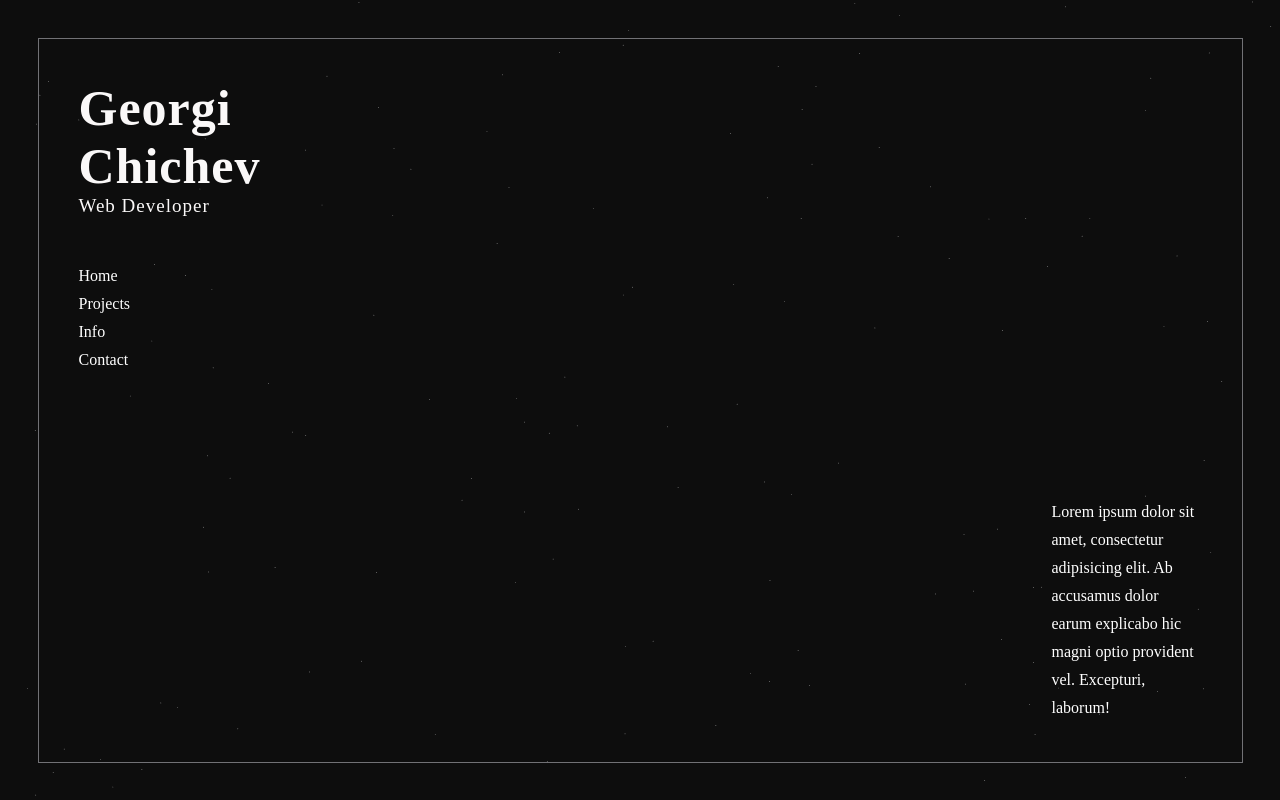
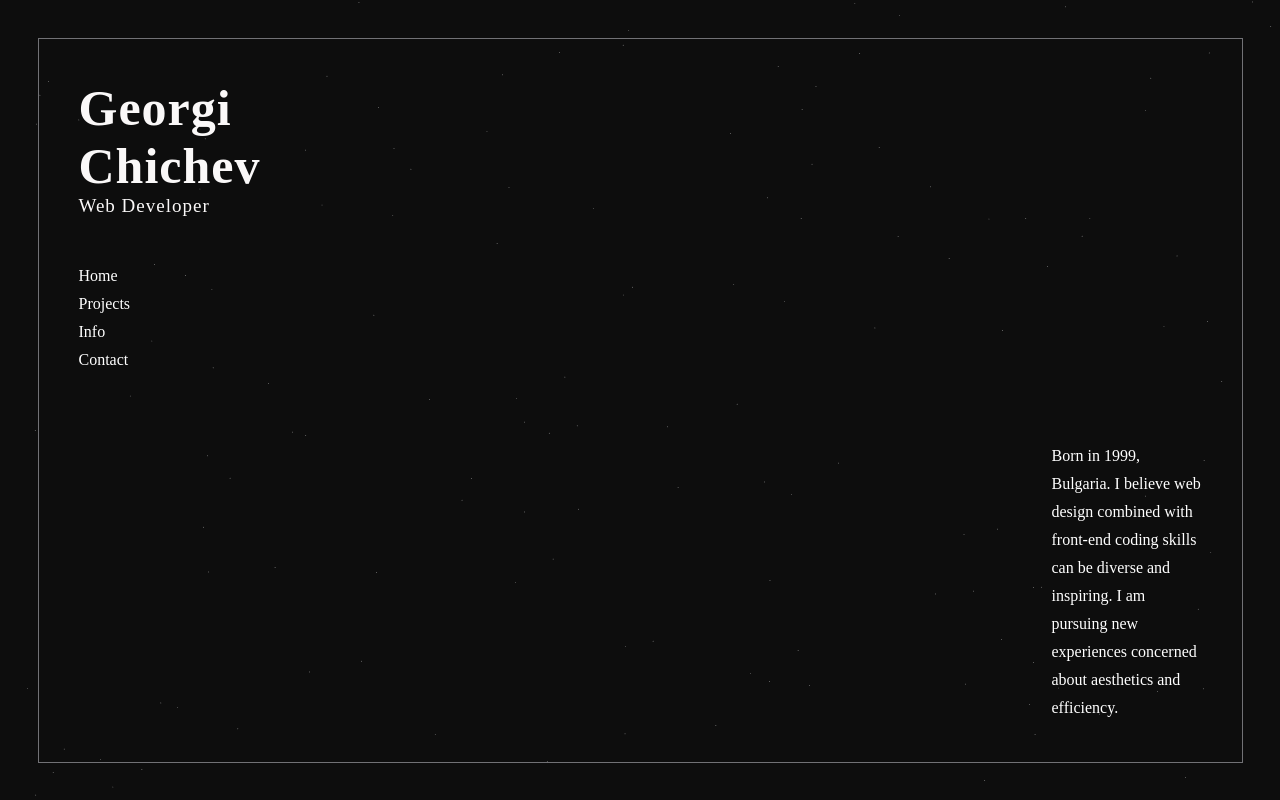
Before and after one commit to georgichichev/georgi-portfolio, a React (Create React App) app: page / in a window 1280 px wide. Built offline with nearby package versions, Linux system fonts and the light colour scheme; a web font is replaced by a local one.

Commit message:
Change home text

```diff
--- a/src/components/Home/Home.js
+++ b/src/components/Home/Home.js
@@ -2,8 +2,7 @@ const Home = () => {
     return(
         <section className="home">
             <p>
-                Lorem ipsum dolor sit amet, consectetur adipisicing elit. Ab accusamus dolor earum explicabo hic magni
-                optio provident vel. Excepturi, laborum!
+                Born in 1999, Bulgaria. I believe web design combined with front-end coding skills can be diverse and inspiring. I am pursuing new experiences concerned about aesthetics and efficiency.
             </p>
         </section>
     )
```
